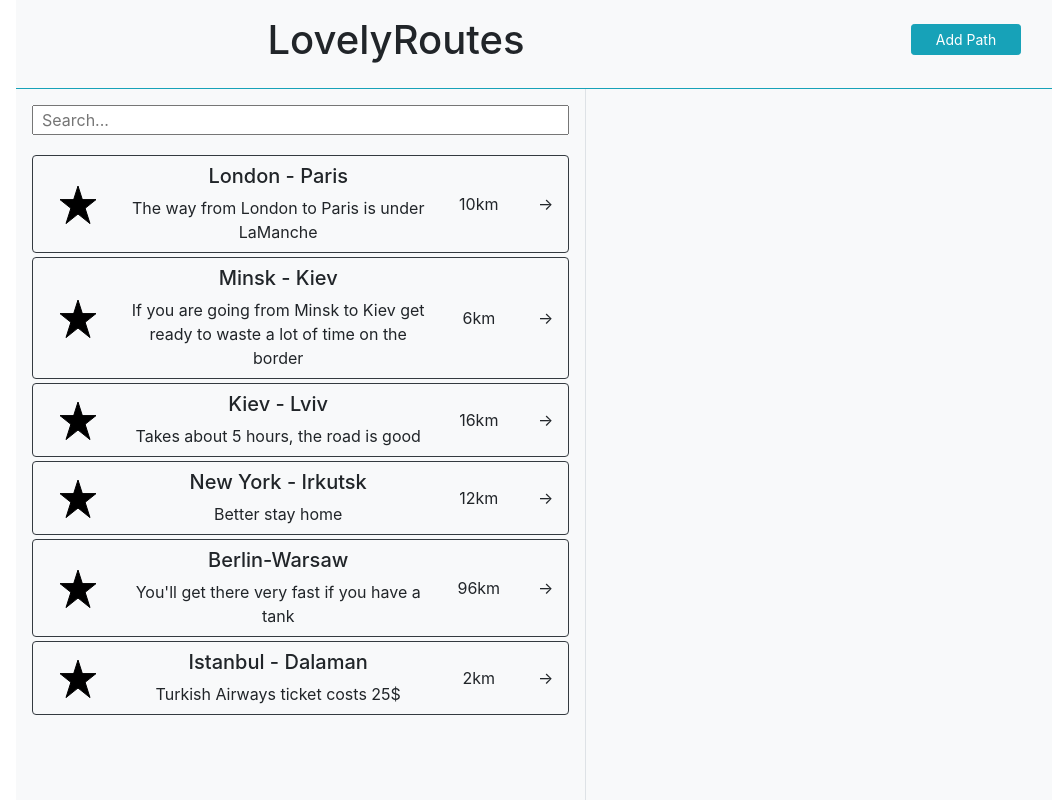
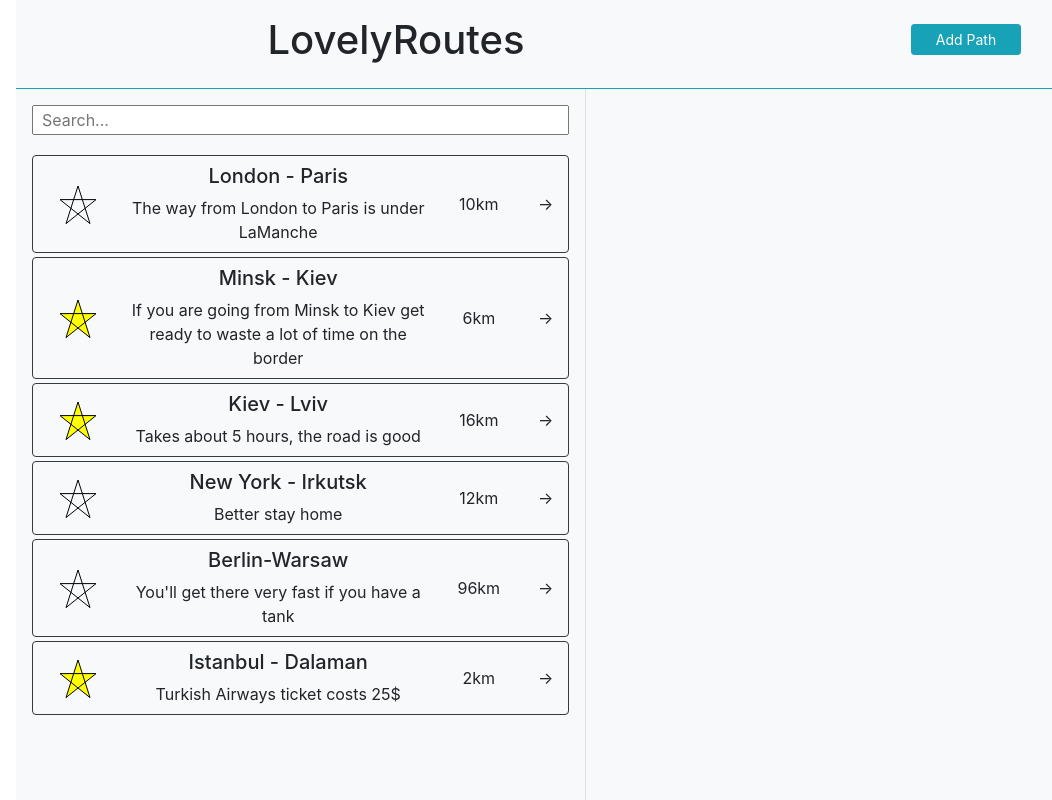
Before and after one commit to ivan-kolesen/lovely-routes, a React (Create React App) app: page / in a window 1280 px wide. Shown: the whole page, without its empty margins (54-1106 px from the left). Built offline with nearby package versions, Linux system fonts and the light colour scheme.

Commit message:
feat: add opportunity to make path favorite

```diff
--- a/src/App.js
+++ b/src/App.js
@@ -11,11 +11,21 @@ class App extends Component {
     routes: routes
   };
 
+  handleIsFavorite = route => {
+    const routes = [...this.state.routes];
+    const index = routes.indexOf(route);
+    routes[index].isFavourite = !routes[index].isFavourite;
+    this.setState(routes);
+  };
+
   render() {
     return (
       <Fragment>
         <Header />
-        <Main routes={this.state.routes} />
+        <Main
+          routes={this.state.routes}
+          onToggleIsFavorite={this.handleIsFavorite}
+        />
         <Popup />
       </Fragment>
     );
--- a/src/Main.jsx
+++ b/src/Main.jsx
@@ -8,7 +8,10 @@ class Main extends Component {
       <div className="row flex-grow-1">
         <div className="d-flex flex-column col-lg-6 p-3 border-right text-center">
           <input className="w-100 pl-2 mb-3" placeholder="Search..." />
-          <Routes routes={this.props.routes} />
+          <Routes
+            routes={this.props.routes}
+            onToggleIsFavorite={this.props.onToggleIsFavorite}
+          />
         </div>
         <Description />
       </div>
--- a/src/Route.jsx
+++ b/src/Route.jsx
@@ -5,11 +5,18 @@ class Route extends Component {
     return (
       <div className="row m-0 border border-dark rounded mt-1">
         <div className="d-flex align-items-center justify-content-center col-lg-2 p-1">
-          <svg width="40" height="40">
+          <svg
+            width="40"
+            height="40"
+            onClick={() => {
+              this.props.onToggleIsFavorite(this.props.route);
+            }}
+          >
             <polygon
               points="20,2 8,39.6 38,15.6 2,15.6 32,39.6"
               stroke="black"
               strokeWidth="1"
+              fill={this.props.route.isFavourite ? "yellow" : "transparent"}
             />
           </svg>
         </div>
--- a/src/Routes.jsx
+++ b/src/Routes.jsx
@@ -7,7 +7,13 @@ class Routes extends Component {
     return (
       <div className="flex-grow-1" style={{ overflow: "scroll" }}>
         {routes.map(route => {
-          return <Route key={route.id} route={route} />;
+          return (
+            <Route
+              key={route.id}
+              route={route}
+              onToggleIsFavorite={this.props.onToggleIsFavorite}
+            />
+          );
         })}
       </div>
     );
```
